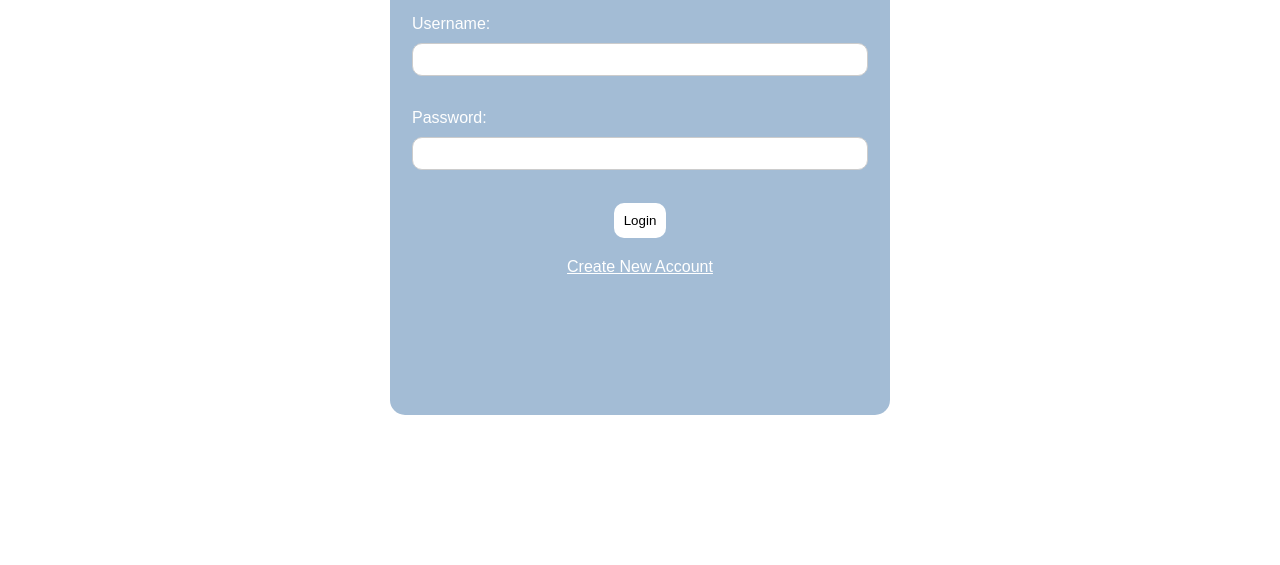
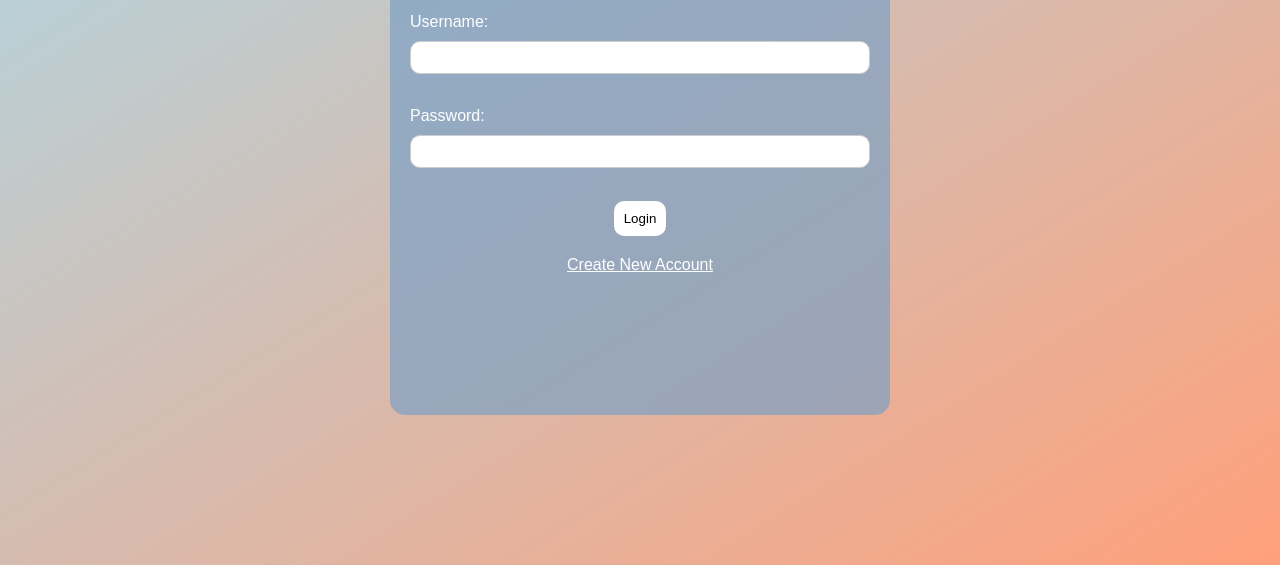
Before and after one commit to tazymo/login, a plain HTML site: page index.html in a window 1280 px wide. Shown: the part 235-800 px from the top of the page. Drawn offline with Linux system fonts and the light colour scheme.

Commit message:
Update index.html

```diff
--- a/index.html
+++ b/index.html
@@ -7,6 +7,7 @@
     <style>
         body {
             background: url('/wp9361318-cartoon-nature-4k-wallpapers.jpg') no-repeat center center fixed;
+            background: linear-gradient(to bottom right, #ADD8E6, #FFA07A); /* Gradient background with light blue and light red */
             background-size: cover;
             margin: 0;
             padding: 0;
@@ -21,7 +22,7 @@
         }
 
         .login-box {
-            border: 2px solid transparent;
+            border: 0px solid transparent;
             border-radius: 15px;
             height: 500px;
             width: 500px;
```
